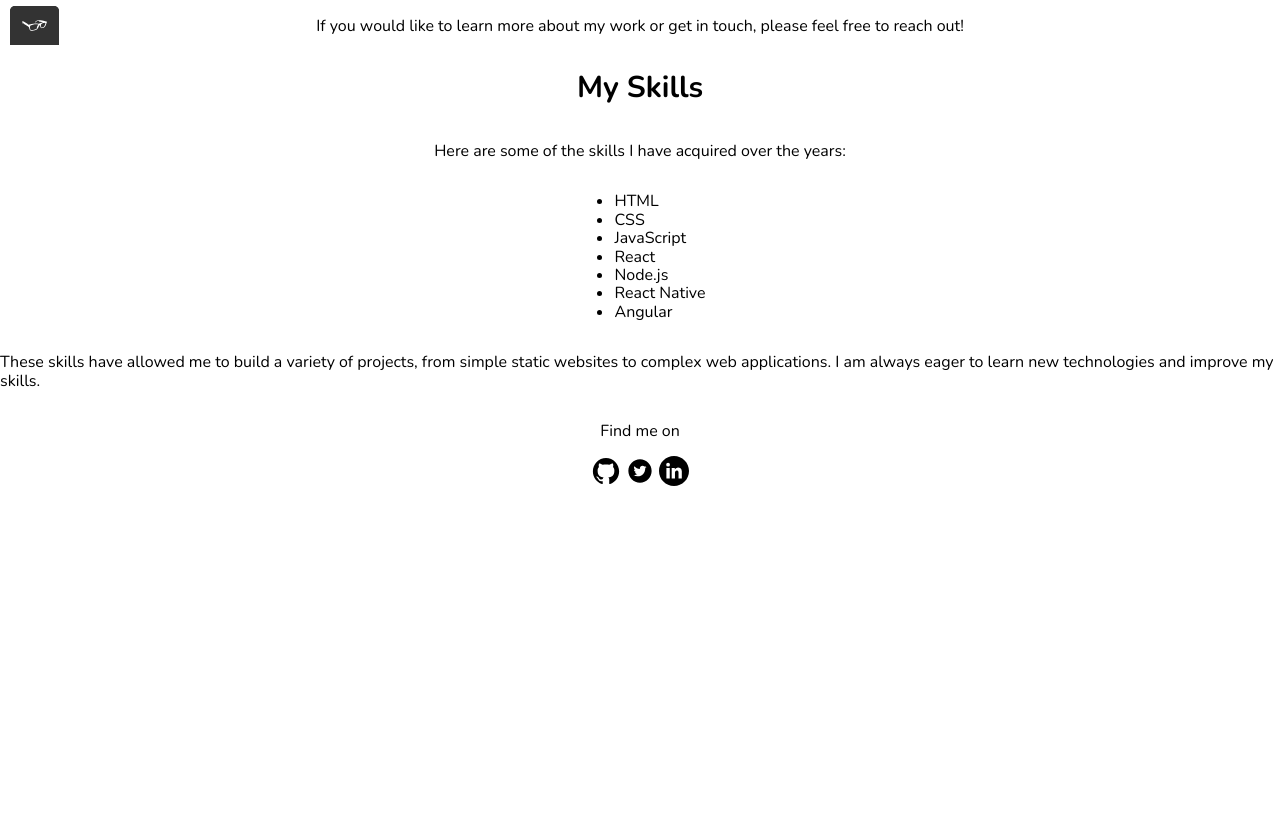
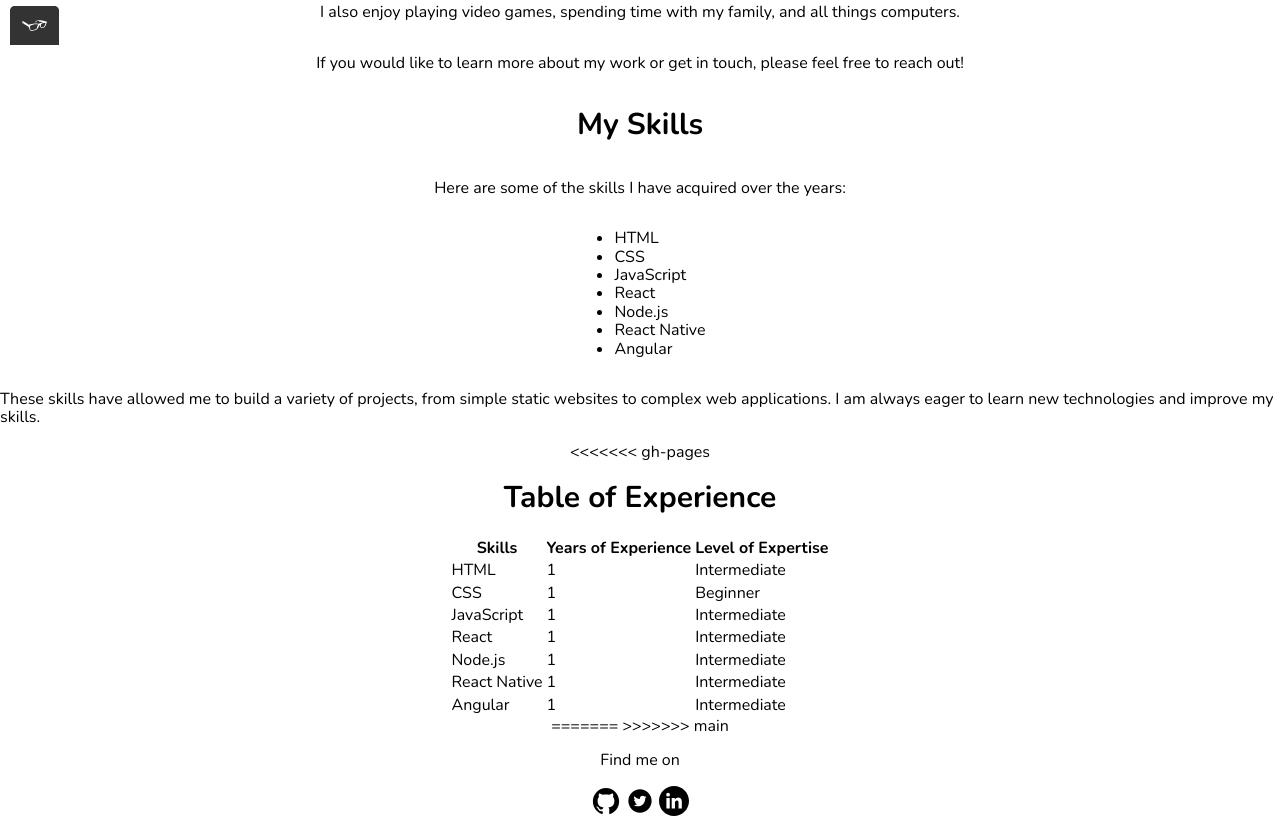
Before and after one commit to lpost45/portfolio-website, a plain HTML site: page about.html in a window 1280 px wide. Shown: the part 755-1577 px from the top of the page. Before the commit the page ends 1247 px from the top, so only its background shows below. Drawn offline with nearby package versions, Linux system fonts and the light colour scheme.

Commit message:
Revert "Updates"

```diff
--- a/about.html
+++ b/about.html
@@ -38,7 +38,10 @@
     </header>
     <div class="profile-about">
         <h1>About Logan Post</h1>
+<<<<<<< gh-pages
+=======
         <img src="img/profile-picture2.jpeg" class="profile__portrait" alt="A photograph of me">
+>>>>>>> main
         <p>Hello! Welcome to my portfolio. My name is Logan Post, and I am a web developer from the United States. I have a passion for creating beautiful and functional web applications. I have experience with various technologies, including HTML, CSS, JavaScript, React, Node.js, and more.</p>
         <p>In my free time, I enjoy learning new technologies and exploring the latest trends in web development. I am always looking for new challenges and opportunities to grow as a developer.</p>
         <p>I also enjoy playing video games, spending time with my family, and all things computers.</p>
@@ -55,6 +58,56 @@
             <li>Angular</li>
         </ul>
         <p>These skills have allowed me to build a variety of projects, from simple static websites to complex web applications. I am always eager to learn new technologies and improve my skills.</p>
+<<<<<<< gh-pages
+        <h1>Table of Experience</h1>
+        <table>
+            <thead>
+                <tr>
+                    <th>Skills</th>
+                    <th>Years of Experience</th>
+                    <th>Level of Expertise</th>
+                </tr>
+            </thead>
+            <tbody>
+                <tr>
+                    <td>HTML</td>
+                    <td>1</td>
+                    <td>Intermediate</td>
+                </tr>
+                <tr>
+                    <td>CSS</td>
+                    <td>1</td>
+                    <td>Beginner</td>
+                </tr>
+                <tr>
+                    <td>JavaScript</td>
+                    <td>1</td>
+                    <td>Intermediate</td>
+                </tr>
+                <tr>
+                    <td>React</td>
+                    <td>1</td>
+                    <td>Intermediate</td>
+                </tr>
+                <tr>
+                    <td>Node.js</td>
+                    <td>1</td>
+                    <td>Intermediate</td>
+                </tr>
+                <tr>
+                    <td>React Native</td>
+                    <td>1</td>
+                    <td>Intermediate</td>
+                </tr>
+                <tr>
+                    <td>Angular</td>
+                    <td>1</td>
+                    <td>Intermediate</td>
+                </tr>
+            </tbody>
+        </table>
+=======
+>>>>>>> main
     </div>
     <footer class="page-footer">
         <p>Find me on</p>
```
Also changed, not shown: contact.html (+8 -0 lines).
